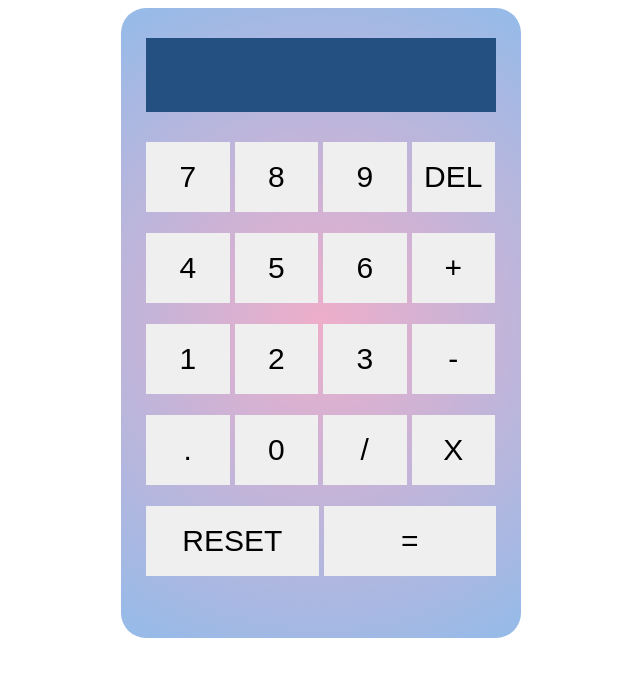
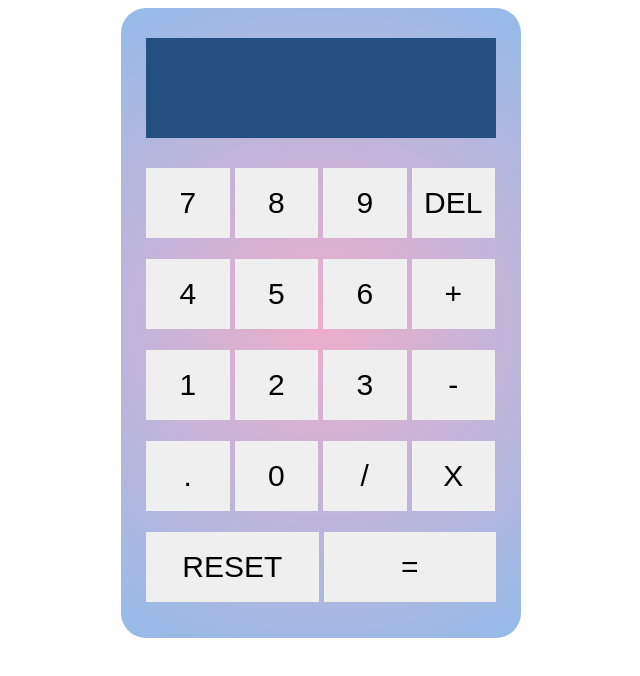
Before and after one commit to Roi-05/Calculator, a plain HTML site: page index.html in a window 1280 px wide. Shown: the whole page, without its empty margins (319-959 px from the left). Drawn offline with Linux system fonts and the light colour scheme.

Commit message:
Add some styles

```diff
--- a/style.css
+++ b/style.css
@@ -24,11 +24,13 @@ body {
 
 #input-container input {
     width: 350px;
+    height: 100px;
     padding: 20px 20px;
     box-sizing: border-box;
     background: rgb(36, 79, 129);
     border: none;
     color: white;
+    text-align: end;
 }
 
 #button-container {
```
